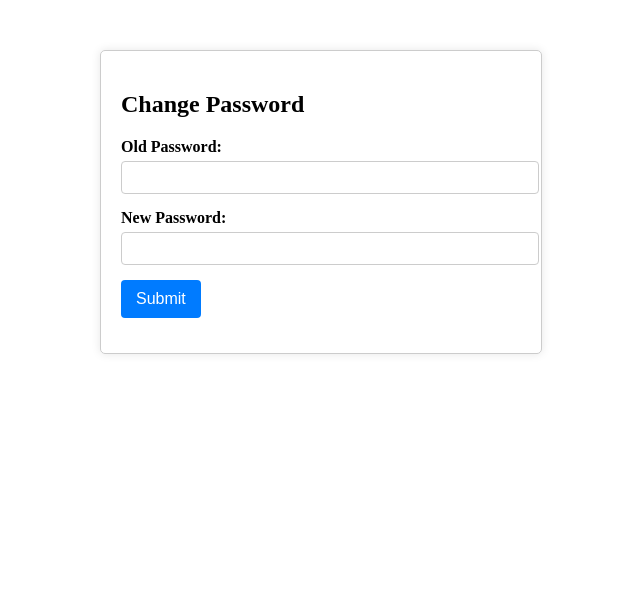
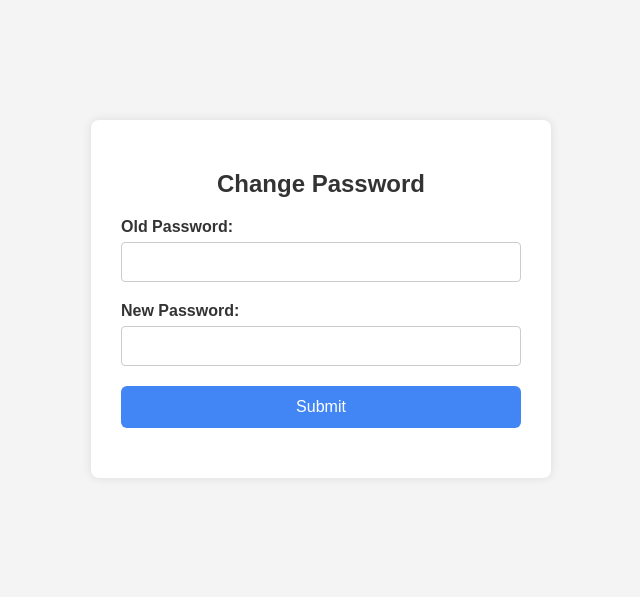
Before and after one commit to E1475011/2003-Assignment, a Flask app: page /changepassword in a window 1280 px wide. Shown: the top 597 px of the page, without its empty margins (319-959 px from the left). Run offline with Flask 3, Linux system fonts and the light colour scheme.

Commit message:
Update changepassword.html

```diff
--- a/templates/changepassword.html
+++ b/templates/changepassword.html
@@ -3,45 +3,68 @@
 {% block head %}
 <title>Change Password</title>
   <style>
+    body {
+       font-family: Arial, sans-serif;
+       background-color: #f4f4f4;
+       margin: 0;
+       padding: 40px;
+    }
+
     .login-container {
        max-width: 400px;
-    margin: 50px auto;
-    padding: 20px;
-    border: 1px solid #ccc;
-    border-radius: 5px;
+       margin: 80px auto;
+       background-color: white;
+       padding: 30px;
+       border-radius: 8px;
        box-shadow: 0 0 10px rgba(0, 0, 0, 0.1);
      }
+
+    h2 {
+       text-align: center;
+       color: #333;
+    }
+
     .form-group {
-    margin-bottom: 15px;
+      margin-bottom: 20px;
     }
-  .form-group label {
+
+    label {
       display: block;
-    margin-bottom: 5px;
+      margin-bottom: 6px;
       font-weight: bold;
+      color: #333;
     }
-  .form-group input {
+
+    input[type="text"],
+    input[type="password"] {
       width: 100%;
-    padding: 8px;
+      padding: 10px;
+      font-size: 16px;
       border: 1px solid #ccc;
       border-radius: 4px;
-  }
-  .form-group input:focus {
-    outline: none;
-    border-color: #007bff;
+      box-sizing: border-box;
     }
     .btn {
-    padding: 10px 15px;
+      width: 100%;
+      background-color: #4285f4;
+      color: white;
+      padding: 12px;
+      font-size: 16px;
       border: none;
-    border-radius: 4px;
-    background-color: #007bff;
-    color: white;
+      border-radius: 6px;
       cursor: pointer;
-    font-size: 16px;
-  }
-  .btn:hover {
-    background-color: #0056b3;
+      transition: background-color 0.3s ease;
      }
 
+    .btn:hover {
+      background-color: #3367d6;
+     }
+
+    .error-message {
+      color: red;
+      text-align: center;
+      margin-top: 15px;
+     }
  </style>
 {% endblock %}
 
```
Lines whose indentation alone changed are shown as unchanged.
